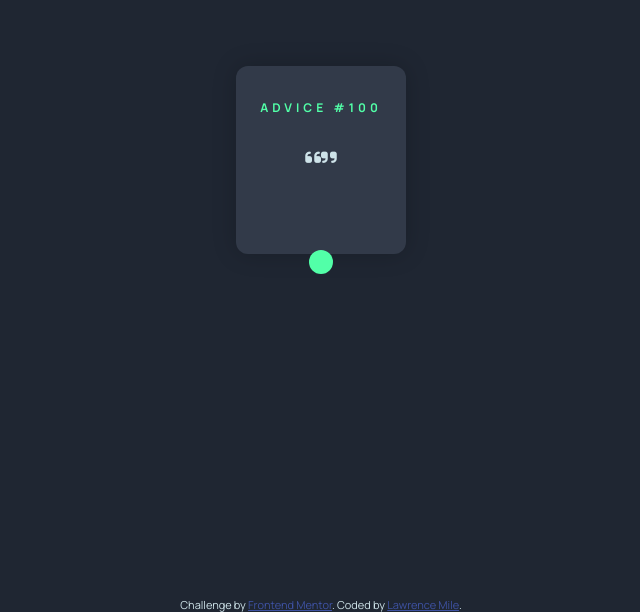
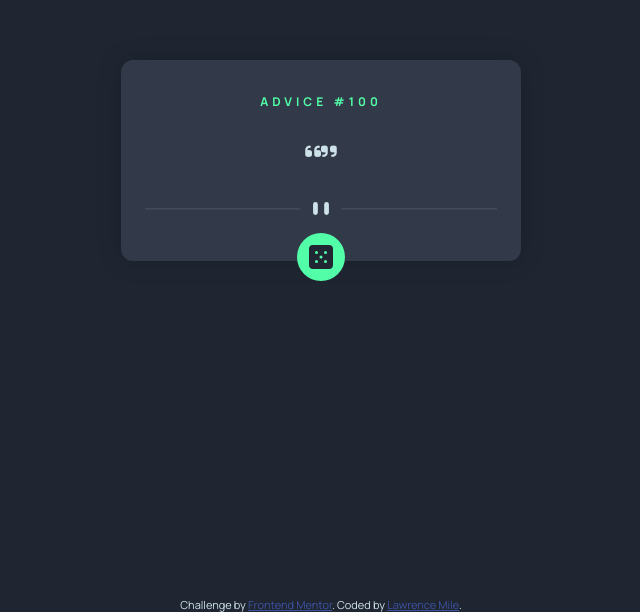
Before and after one commit to CreatorMarvel/advice_generator, a plain HTML site: page index.html in a window 1280 px wide. Shown: the part 190-802 px from the top of the page, without its empty margins (319-959 px from the left). Drawn offline with Linux system fonts and the light colour scheme; the site is published under a folder, as on GitHub Pages, so addresses that start at the root find nothing; no server answers.

Commit message:
Fixed location

```diff
--- a/index.html
+++ b/index.html
@@ -53,8 +53,8 @@
 				><span class="advice"></span
 				><sup><i class="fa-solid fa-quote-right quotes"></i></sup>
 			</blockquote>
-			<img src="/images/pattern-divider-desktop.svg" alt="" />
-			<button><img src="/images/icon-dice.svg" alt="" /></button>
+			<img src="./images/pattern-divider-desktop.svg" alt="" />
+			<button><img src="./images/icon-dice.svg" alt="" /></button>
 		</div>
 
 		<div class="attribution">
```
Also changed, not shown: 1 other file.
